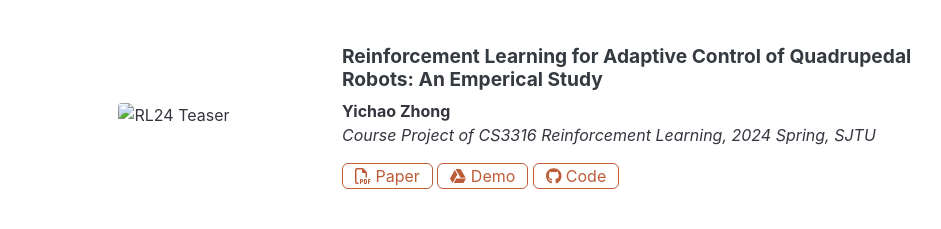
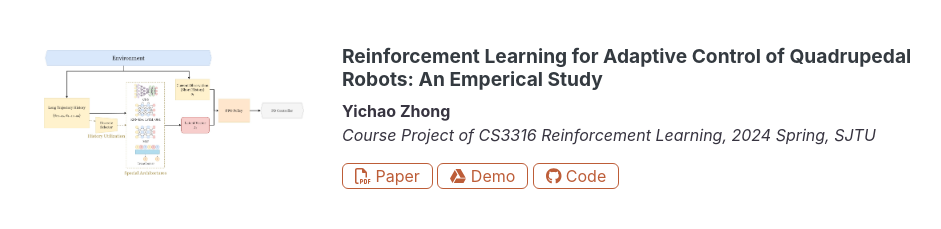
Before and after one commit to z-taylcr7/z-taylcr7.github.io, a plain HTML site: page index.html in a window 1280 px wide. Shown: the part 1157-1386 px from the top of the page, without its empty margins (290-1231 px from the left). Drawn offline with nearby package versions, Linux system fonts and the light colour scheme; some icons are missing; files whose address does not match are found by name; a web font is replaced by a local one.

Commit message:
fix teaser

```diff
--- a/index.html
+++ b/index.html
@@ -180,7 +180,7 @@ My research focus lies in the intersection of learning (ML, RL, IL) and control
                     <div class="row py-4 proj-item align-items-center">
                         <div class="d-none d-md-block col-4 text-center">
                             <div class="media-container teaser">
-                                <img src="/assets/image/adapt-teaser.png" alt="RL24 Teaser" class="img-fluid rounded-1 proj-image">
+                                <img src="/assets/image/adapt-teaser.jpg" alt="RL24 Teaser" class="img-fluid rounded-1 proj-image">
                             </div>
                         </div>
                         <div class="proj-content col-12 col-md-8">
```
